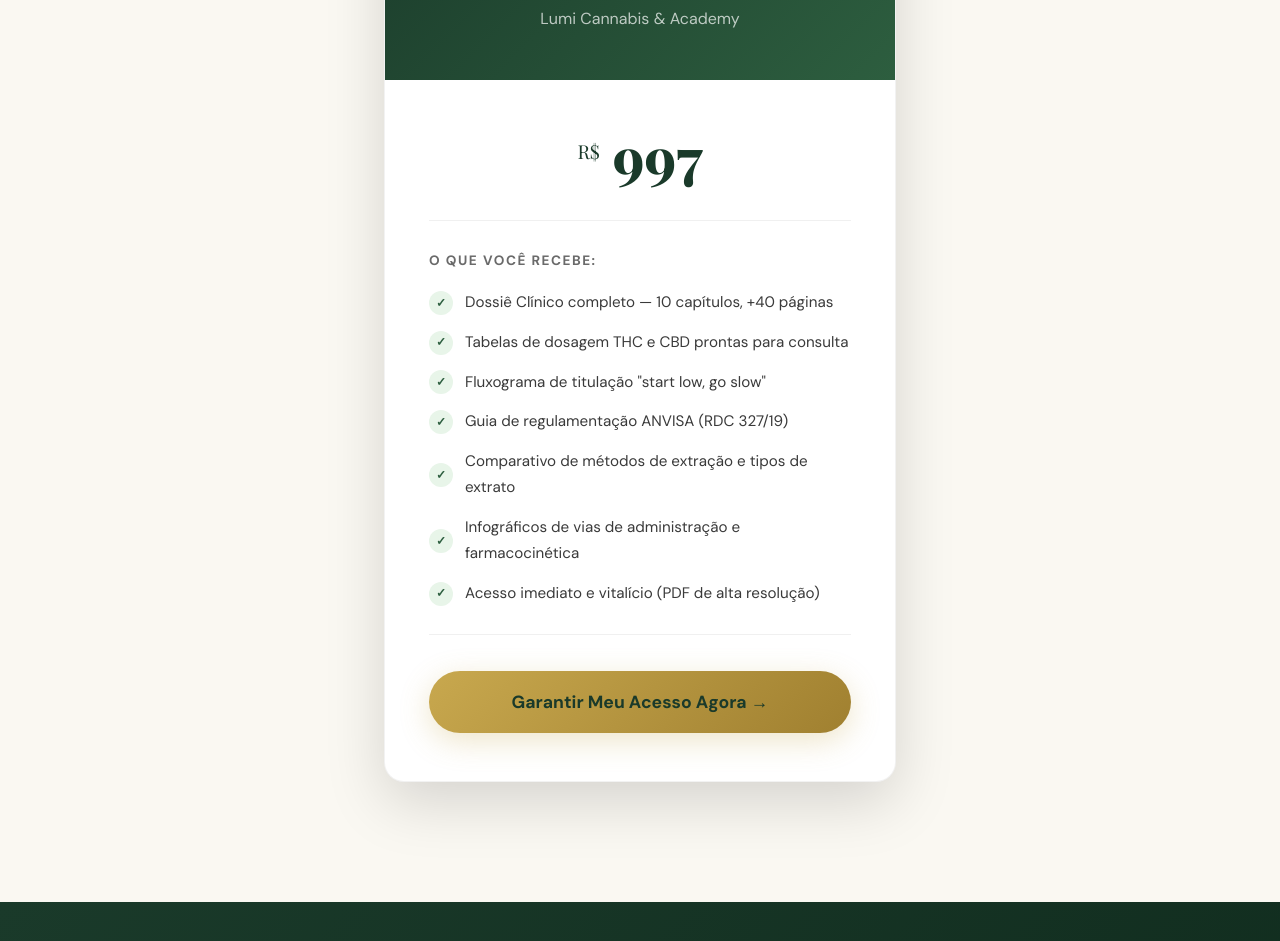
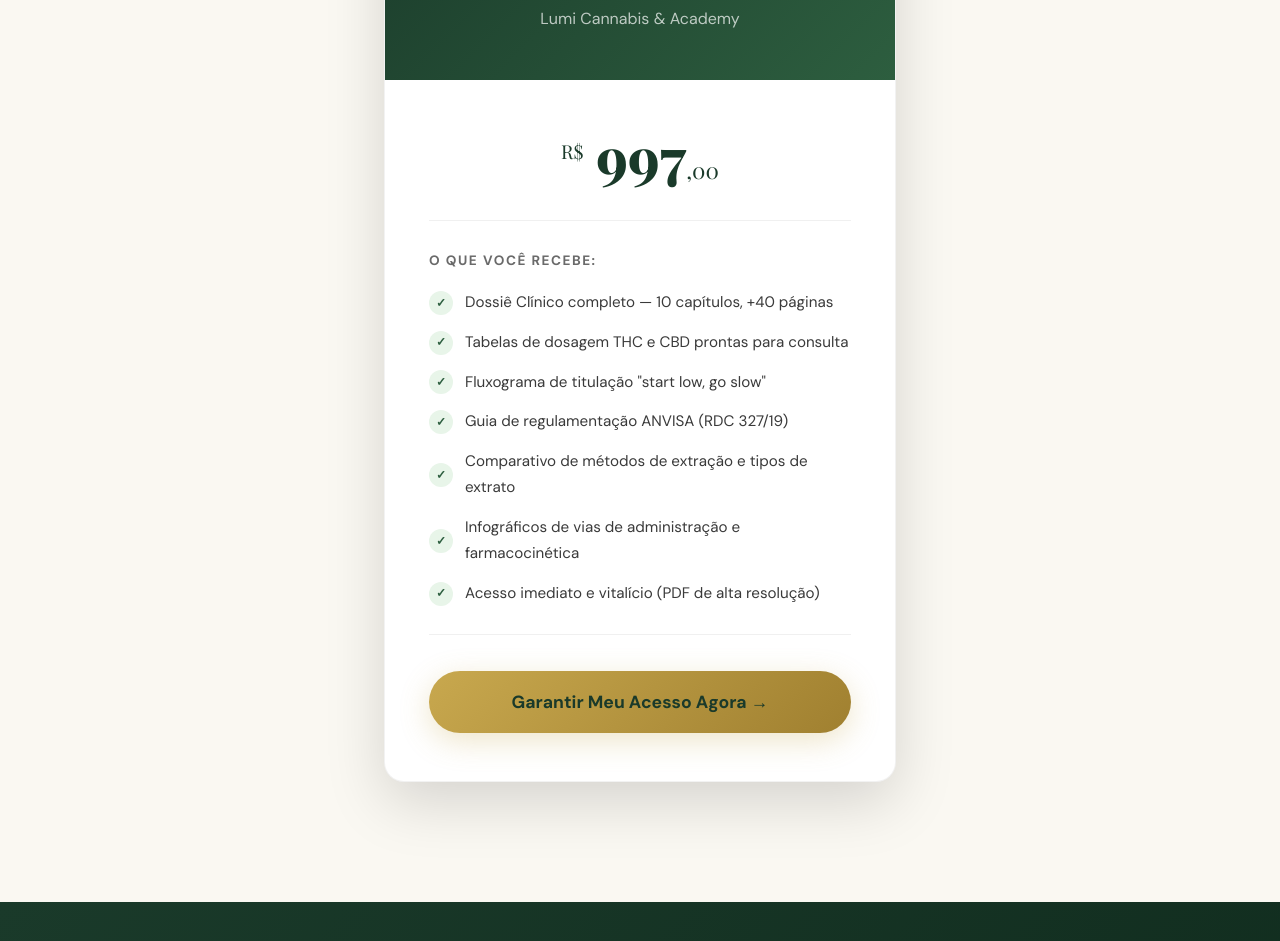
Before and after one commit to rafabanddeira-bra/Cannabis-Medicinal-Lumi-Academy, a plain HTML site: page public/index.html in a window 1280 px wide. Shown: the part 9620-10561 px from the top of the page. Drawn offline with nearby package versions, Linux system fonts and the light colour scheme; a web font is replaced by a local one.

Commit message:
Add files via upload

```diff
--- a/public/index.html
+++ b/public/index.html
@@ -543,7 +543,7 @@ footer a { color: rgba(255,255,255,0.5); text-decoration: none; }
       </div>
       <div class="offer-body">
         <div class="offer-price-block">
-          <div class="offer-price"><small>R$</small> 997</div>
+          <div class="offer-price"><small>R$</small> 997<span style="font-size:1.4rem;font-weight:400;">,00</span></div>
         </div>
         <div class="offer-includes">
           <h4>O que você recebe:</h4>
```
